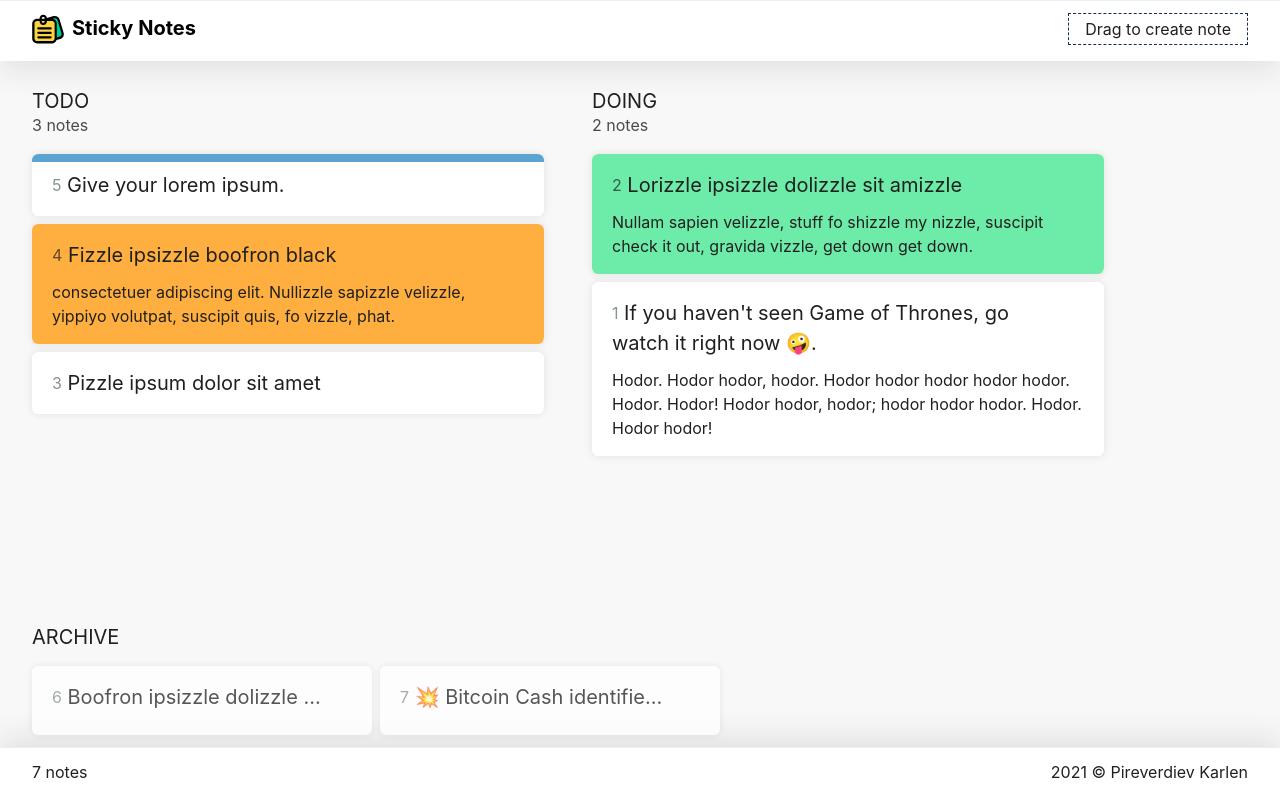
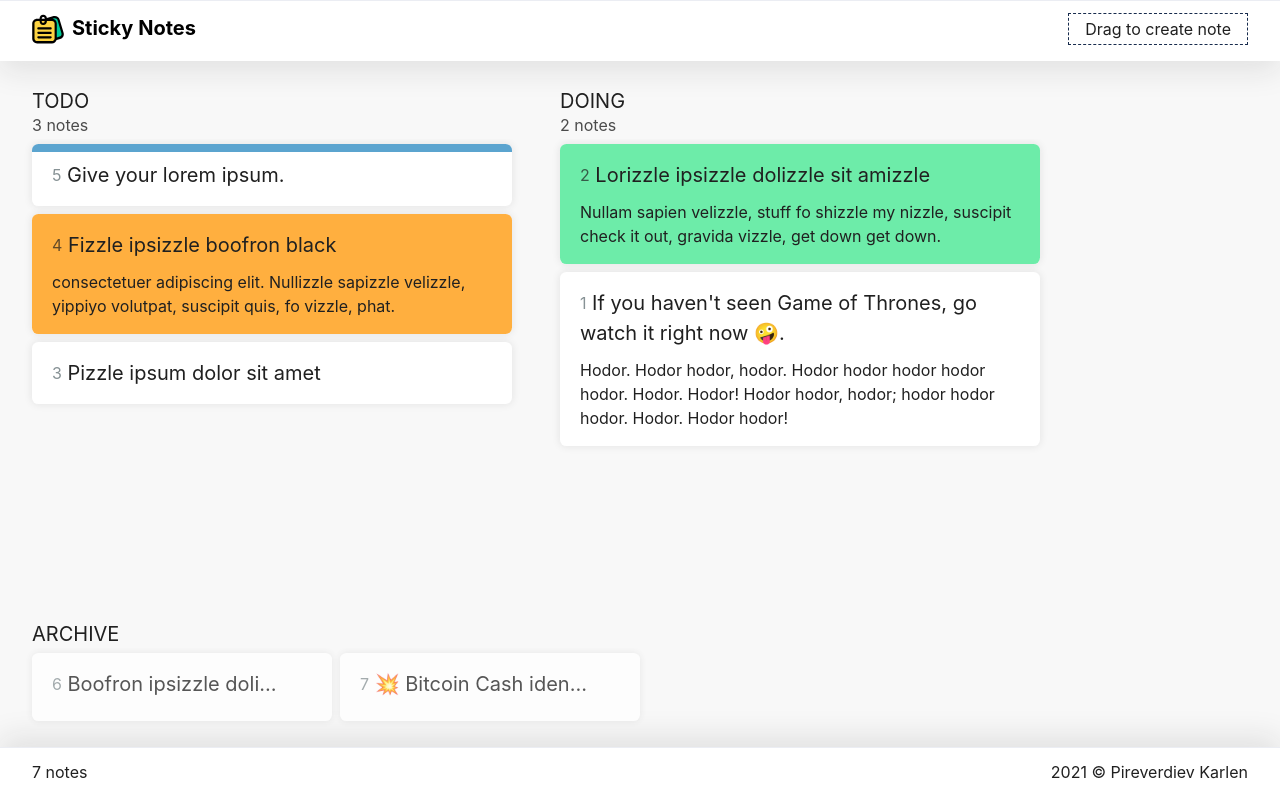
Before and after one commit to Karlen-ll/sticky-notes, a React (Create React App) app: page / in a window 1280 px wide. Built offline with nearby package versions, Linux system fonts and the light colour scheme.

Commit message:
Fix style & constants

```diff
--- a/src/api/notes.ts
+++ b/src/api/notes.ts
@@ -79,6 +79,6 @@ export async function createNotes(): Promise<Note> {
       id: ++id,
       title: 'New note',
     },
-    FETCH_TIME / 2,
+    FETCH_TIME / 3,
   );
 }
--- a/src/components/Card/Card.scss
+++ b/src/components/Card/Card.scss
@@ -1,8 +1,9 @@
 @use '../../style/_color.scss';
+@use '../../style/_variable.scss';
 
 .card {
   $black: fade-out(color.$black, 0.9);
-  $border-radius: 0.4em;
+  $border-radius: variable.$card-border-radius;
 
   min-width: 0;
   word-wrap: break-word;
@@ -11,15 +12,18 @@
   box-shadow: 0 0 0.5em 0 $black;
   transition: background-color 0.2s;
   border-radius: $border-radius;
+  box-sizing: border-box;
   position: relative;
   user-select: none;
   padding: 1em 1.25em;
 
   &::after,
   &::before {
-    left: -10px;
+    $offset: 10px;
+
+    left: -$offset;
     height: 2px;
-    width: calc(100% + 20px);
+    width: calc(100% + #{$offset * 2});
     position: absolute;
     background-color: fade-out(color.$black, 0.5);
   }
@@ -81,7 +85,7 @@
     left: 0;
     right: 0;
     width: 100%;
-    height: 8px;
+    height: variable.$card-label-height;
     position: absolute;
     border-radius: $border-radius $border-radius 0 0;
     z-index: 5;
--- a/src/components/CardList/CardList.scss
+++ b/src/components/CardList/CardList.scss
@@ -1,6 +1,11 @@
 @use '../../style/_color.scss';
+@use '../../style/_variable.scss';
 
 .card-list {
+  $list-offset: 8px;
+  $scroll-offset: 10px;
+  $border-radius: variable.$card-border-radius;
+
   width: 100%;
   height: 100%;
   max-width: 512px;
@@ -9,7 +14,8 @@
   flex-direction: column;
   background-color: color.$card-list-bg;
   background-clip: border-box;
-  border-radius: 0.4rem;
+  border-radius: $border-radius;
+  box-sizing: border-box;
   position: relative;
   padding: 0.75em 1em;
   overflow: hidden;
@@ -35,8 +41,8 @@
   &__scroll-box {
     flex: 1 0;
     position: relative;
-    padding: 5px 10px 10px;
-    margin: 0 -10px;
+    padding: ($scroll-offset / 2) $scroll-offset $scroll-offset;
+    margin: 0 -$scroll-offset;
     overflow-x: hidden;
   }
 
@@ -44,34 +50,24 @@
     height: 100%;
 
     .card {
-      margin-bottom: 8px;
+      margin-bottom: $list-offset;
 
       &:last-child {
         margin-bottom: 0;
       }
     }
 
-    $pattern-color: fade-out(color.$black, 0.1);
-    $pattern-bg: color.$background;
-
     &--drop {
       &:after {
         content: '';
-        top: -8px;
-        left: -8px;
+        top: -$list-offset;
+        left: -$list-offset;
         right: 0;
         bottom: 0;
         position: absolute;
-        border-radius: 0.4rem;
-
+        border-radius: $border-radius;
         background-color: fade-out(color.$black, 0.9);
-        background: repeating-linear-gradient(
-          45deg,
-          $pattern-color,
-          $pattern-color 2px,
-          $pattern-bg 2px,
-          $pattern-bg 10px
-        );
+        background: color.$pattern;
         opacity: 0.6;
       }
     }
--- a/src/components/CardList/CardList.tsx
+++ b/src/components/CardList/CardList.tsx
@@ -6,7 +6,7 @@ import cx from 'classnames';
 import './CardList.scss';
 
 // Constants, Types & interfaces
-import {SECTION_ARCHIVE, SM_THROTTLE_TIME, THROTTLE_TIME} from '@global/constants';
+import {NOTES, SECTION_ARCHIVE, SM_THROTTLE_TIME, THROTTLE_TIME} from '@global/constants';
 import {Note, Notes} from '@global/notes';
 
 // Utils
@@ -64,7 +64,9 @@ function CardList({
     <section className={cx('card-list', `card-list--${title}`, className)}>
       <header className="card-list__header">
         <span className="card-list__title">{title}</span>
-        <span className="card-list__description">{items.length} notes</span>
+        <span className="card-list__description">
+          {items.length} {NOTES}
+        </span>
       </header>
 
       <div className="card-list__scroll-box">
--- a/src/containers/Footer/Footer.tsx
+++ b/src/containers/Footer/Footer.tsx
@@ -2,6 +2,9 @@ import React from 'react';
 
 // Style
 import './Footer.scss';
+
+// Constants, Types & interfaces
+import {COPYRIGHT, NOTES} from '@global/constants';
 
 // Types & interfaces
 export interface FooterProps {
@@ -12,10 +15,14 @@ function Footer({countOfNotes}: FooterProps) {
   return (
     <footer className="footer">
       <ul className="footer__list list list--horizontal">
-        {countOfNotes && <li className="list__item">{countOfNotes} notes</li>}
+        {countOfNotes && (
+          <li className="list__item">
+            {countOfNotes} {NOTES}
+          </li>
+        )}
       </ul>
 
-      <span className="footer__text">2021 © Pireverdiev Karlen</span>
+      <span className="footer__text">{COPYRIGHT}</span>
     </footer>
   );
 }
--- a/src/containers/Header/Header.tsx
+++ b/src/containers/Header/Header.tsx
@@ -5,7 +5,7 @@ import {throttle} from 'lodash';
 import './Header.scss';
 
 // Constants, Types & interfaces
-import {NEW_NOTE_DATA, NEW_NOTE_HEIGHT, NEW_NOTE_WIDTH, SM_THROTTLE_TIME} from '@global/constants';
+import {CREATE_NOTE_CAPTION, NEW_NOTE_DATA, NEW_NOTE_HEIGHT, NEW_NOTE_WIDTH, SM_THROTTLE_TIME} from '@global/constants';
 
 // Utils
 import {dispatchEvent} from '@utils/index';
@@ -36,7 +36,7 @@ function Header() {
       <Logo />
 
       <div className="header__create-button" onMouseDown={handleMouseDown}>
-        Drag to create note
+        {CREATE_NOTE_CAPTION}
       </div>
     </header>
   );
--- a/src/global/constants.ts
+++ b/src/global/constants.ts
@@ -17,3 +17,8 @@ export const NEW_NOTE_DATA = {
 
 export const COLORS = ['green', 'yellow', 'orange', 'red', 'purple', 'blue', 'aqua', 'lime', 'pink', 'night'];
 export const SIZES = ['sm', 'lg'];
+
+/** Text */
+export const NOTES = 'notes';
+export const CREATE_NOTE_CAPTION = 'Drag to create note';
+export const COPYRIGHT = '2021 © Pireverdiev Karlen';
--- a/src/style/_color.scss
+++ b/src/style/_color.scss
@@ -59,3 +59,12 @@ $workspace: #fff;
 // Background
 $background: #f8f8f8;
 $card-list-bg: transparent;
+
+// Pattern
+$pattern: repeating-linear-gradient(
+  45deg,
+  fade-out($black, 0.1),
+  fade-out($black, 0.1) 2px,
+  $background 2px,
+  $background 10px
+);
--- a/src/style/_variable.scss
+++ b/src/style/_variable.scss
@@ -1,9 +1,3 @@
-// Colors
-$dark: #000;
-$black: #202020;
-$darkGray: #5a6d70;
-$dimGray: #808080;
-$gray: #879295;
-$silver: #dbdbdb;
-$light: #f1f1f1;
-$white: #fff;
+// Variables
+$card-label-height: 8px;
+$card-border-radius: 0.4em;
--- a/src/views/Main/Main.scss
+++ b/src/views/Main/Main.scss
@@ -1,12 +1,16 @@
 @use '../../style/_color.scss';
+@use '../../style/_variable.scss';
 
 .page {
   height: 100%;
   display: flex;
   flex-direction: column;
 
+  $card-margin: 8px;
+  $card-min-height: 65px;
+
   &__row {
-    min-height: calc(3.5em + 62px);
+    min-height: calc(3.5em + #{$card-min-height});
     flex: 1 0;
     display: flex;
     margin-bottom: 1em;
@@ -45,7 +49,7 @@
       .card {
         min-width: 256px;
         max-width: 300px;
-        margin: 0 8px 8px 0;
+        margin: 0 $card-margin $card-margin 0;
         opacity: 0.75;
 
         &__title {
@@ -67,7 +71,7 @@
 
       .#{$wrapper} {
         .card:last-child {
-          margin-bottom: 8px;
+          margin-bottom: $card-margin;
         }
       }
     }
```
